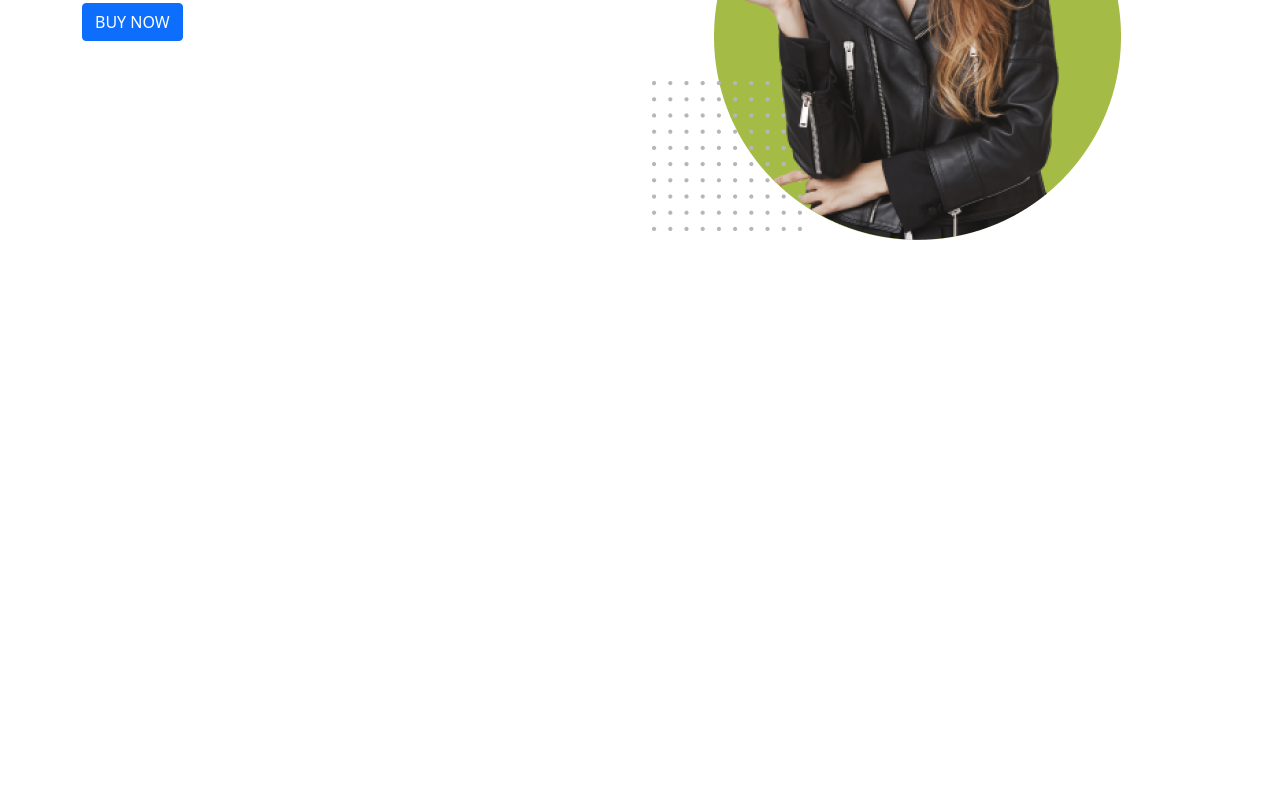
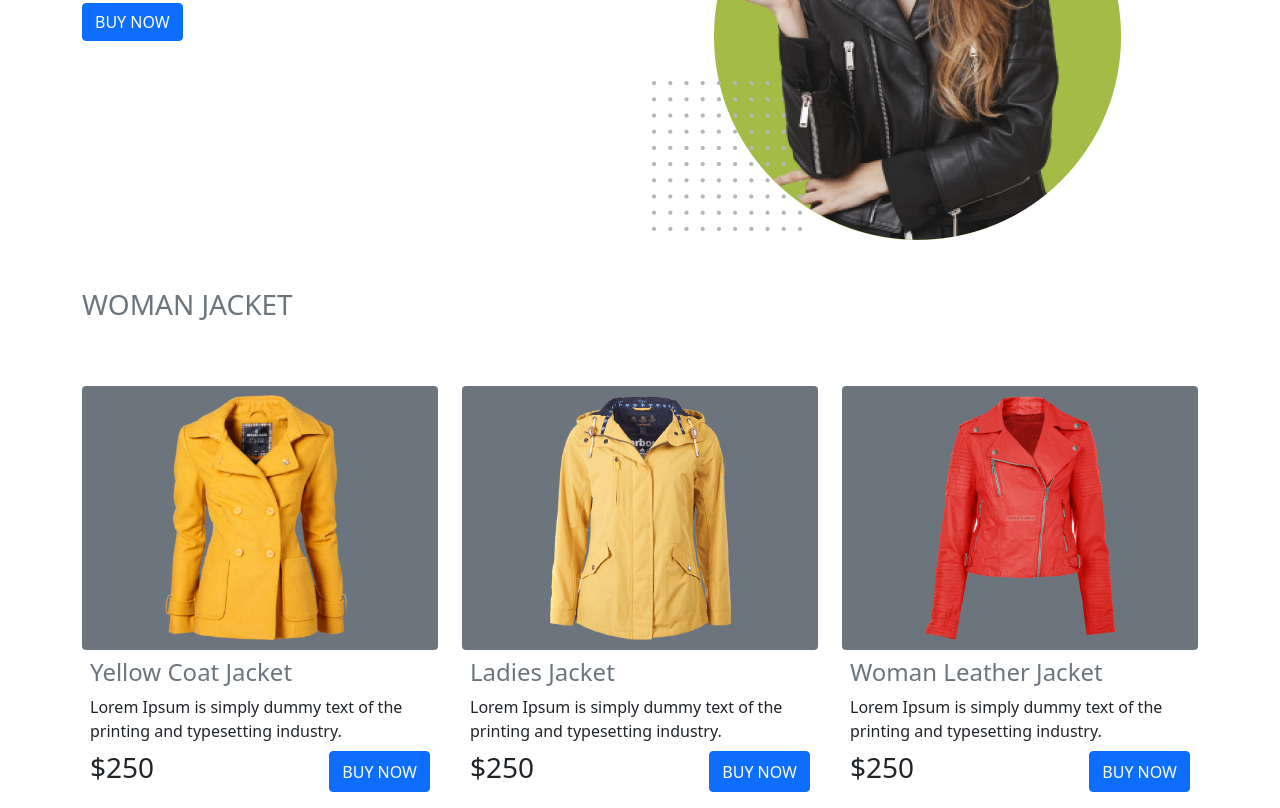
Before and after one commit to Rafat-Web-Developer/penguin-fashion-using-bootstrap, a plain HTML site: page index.html in a window 1280 px wide. Shown: the part 319-1127 px from the top of the page. Before the commit the page ends 800 px from the top, so only its background shows below. Drawn offline with nearby package versions, Linux system fonts and the light colour scheme.

Commit message:
Add women section

```diff
--- a/index.html
+++ b/index.html
@@ -24,6 +24,49 @@
         </div>
     </header>
 
+    <main class="container">
+        <section class="mt-5 mb-2">
+            <h3 class="text-uppercase text-secondary mb-5">Woman Jacket</h3>
+            <div class="row">
+                <div class="col-12 col-sm-12 col-md-4 mt-3">
+                    <div class="bg-secondary text-center pt-2 pb-2 rounded">
+                        <img src="./images/jacket-1.png" alt="" width="203" height="273" class="img-fluid">
+                    </div>
+                    <h4 class="m-2 text-secondary">Yellow Coat Jacket </h4>
+                    <p class="m-2">Lorem Ipsum is simply dummy text of the
+                        printing and typesetting industry.</p>
+                    <div class="d-flex justify-content-between m-2">
+                        <h3>&dollar;250</h3>
+                        <button type="button" class="btn btn-primary text-white">BUY NOW</button>
+                    </div>
+                </div>
+                <div class="col-12 col-sm-12 col-md-4 mt-3">
+                    <div class="bg-secondary text-center pt-2 pb-2 rounded">
+                        <img src="./images/jacket-2.png" alt="" width="203" height="273" class="img-fluid">
+                    </div>
+                    <h4 class="m-2 text-secondary">Ladies Jacket </h4>
+                    <p class="m-2">Lorem Ipsum is simply dummy text of the
+                        printing and typesetting industry.</p>
+                    <div class="d-flex justify-content-between m-2">
+                        <h3>&dollar;250</h3>
+                        <button type="button" class="btn btn-primary text-white">BUY NOW</button>
+                    </div>
+                </div>
+                <div class="col-12 col-sm-12 col-md-4 mt-3">
+                    <div class="bg-secondary text-center pt-2 pb-2 rounded">
+                        <img src="./images/jacket-3.png" alt="" width="203" height="273" class="img-fluid">
+                    </div>
+                    <h4 class="m-2 text-secondary">Woman Leather Jacket </h4>
+                    <p class="m-2">Lorem Ipsum is simply dummy text of the
+                        printing and typesetting industry.</p>
+                    <div class="d-flex justify-content-between m-2">
+                        <h3>&dollar;250</h3>
+                        <button type="button" class="btn btn-primary text-white">BUY NOW</button>
+                    </div>
+                </div>
+            </div>
+        </section>
+    </main>
 
     <script src="https://cdn.jsdelivr.net/npm/bootstrap@5.1.3/dist/js/bootstrap.bundle.min.js" integrity="sha384-ka7Sk0Gln4gmtz2MlQnikT1wXgYsOg+OMhuP+IlRH9sENBO0LRn5q+8nbTov4+1p" crossorigin="anonymous"></script>
 </body>
```
Also changed, not shown: style/style.css (deleted).
